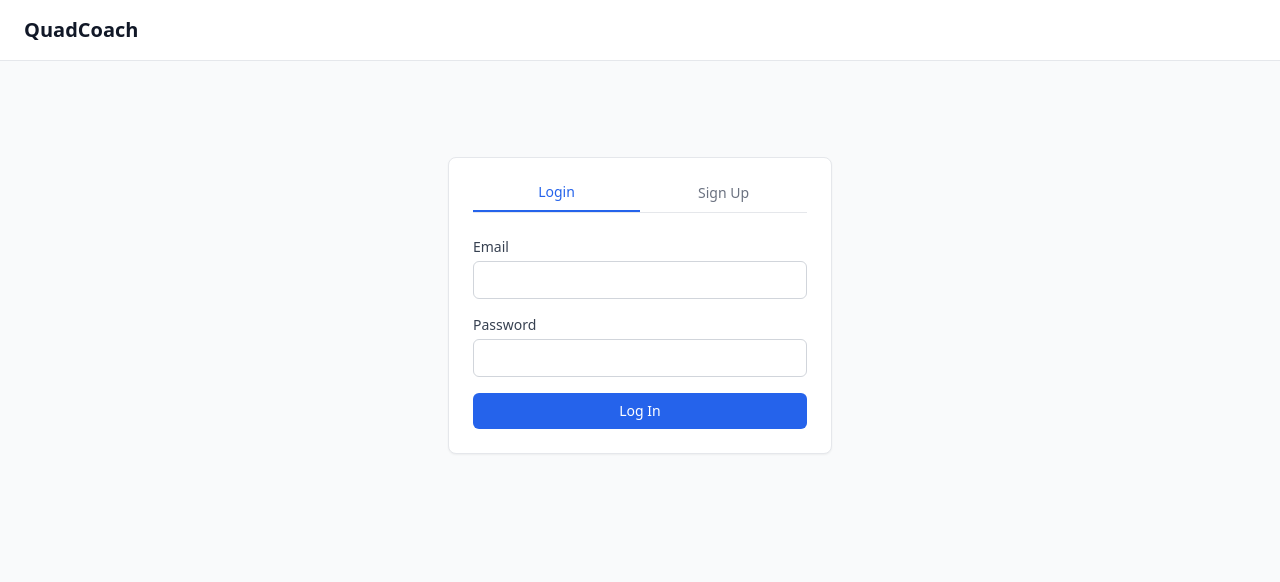
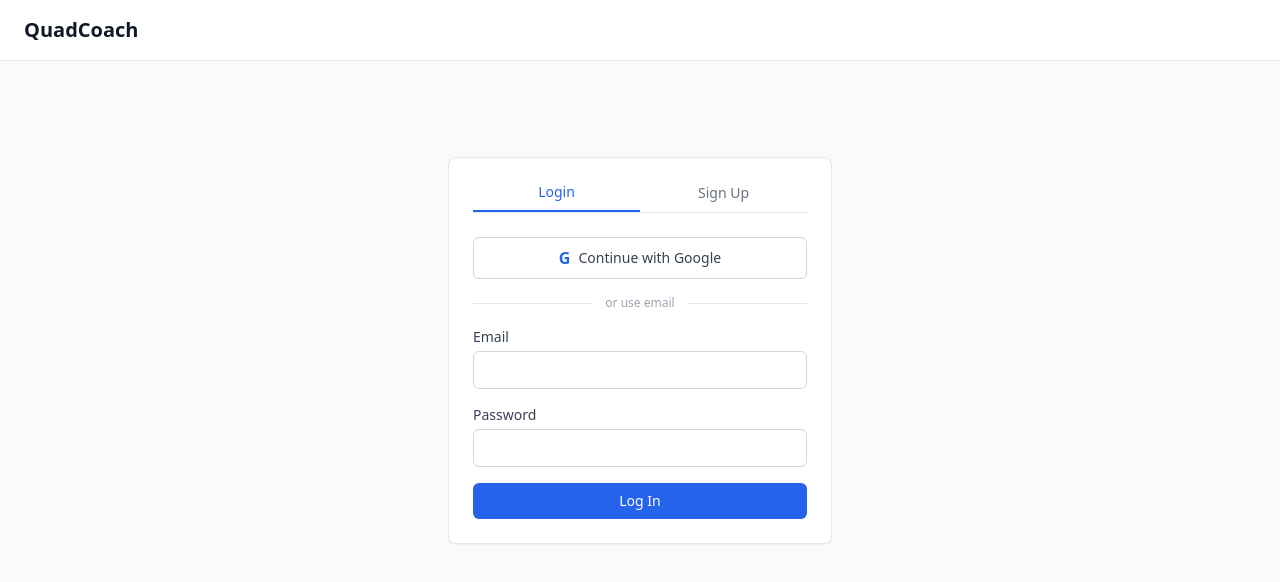
Before and after one commit to Noname397/QuadCoach, a React (Vite) app in the folder frontend/: page / in a window 1280 px wide. Shown: the top 582 px of the page. Built offline with nearby package versions, Linux system fonts and the light colour scheme; no server answers.

Commit message:
Add Supabase authentication integration and update environment variables

```diff
--- a/frontend/package.json
+++ b/frontend/package.json
@@ -9,6 +9,7 @@
     "preview": "vite preview"
   },
   "dependencies": {
+    "@supabase/supabase-js": "^2.115.0",
     "react": "^18.3.1",
     "react-dom": "^18.3.1"
   },
--- a/frontend/src/Auth.jsx
+++ b/frontend/src/Auth.jsx
@@ -1,18 +1,81 @@
-import { useState } from 'react'
+import { useEffect, useState } from "react";
+import { supabase } from "./supabaseClient";
 
 const API_URL = import.meta.env.VITE_API_URL || "http://localhost:5000";
 
 export default function Auth({ onLogin }) {
-  const [tab, setTab] = useState('login')
-  const [email, setEmail] = useState('')
-  const [password, setPassword] = useState('')
-  const [message, setMessage] = useState(null)
-  const [loading, setLoading] = useState(false)
+  const [tab, setTab] = useState("login");
+  const [email, setEmail] = useState("");
+  const [password, setPassword] = useState("");
+  const [message, setMessage] = useState(null);
+  const [loading, setLoading] = useState(false);
+
+  useEffect(() => {
+    if (!supabase) return undefined;
+
+    const loadOAuthSession = async () => {
+      const { data, error } = await supabase.auth.getSession();
+      if (error) {
+        setMessage({
+          type: "error",
+          text: `Google login failed: ${error.message}`,
+        });
+        return;
+      }
+
+      if (data.session?.user) {
+        onLogin({
+          ...data.session.user,
+          access_token: data.session.access_token,
+        });
+      }
+    };
+
+    loadOAuthSession();
+    const { data: subscription } = supabase.auth.onAuthStateChange(
+      (_event, session) => {
+        if (session?.user) {
+          onLogin({
+            ...session.user,
+            access_token: session.access_token,
+          });
+        }
+      },
+    );
+
+    return () => subscription.subscription.unsubscribe();
+  }, [onLogin]);
+
+  const handleGoogleLogin = async () => {
+    if (!supabase) {
+      setMessage({
+        type: "error",
+        text: "Google login is not configured. Add the Supabase Vite variables to frontend/.env.",
+      });
+      return;
+    }
+
+    setLoading(true);
+    setMessage(null);
+
+    const { error } = await supabase.auth.signInWithOAuth({
+      provider: "google",
+      options: { redirectTo: window.location.origin },
+    });
+
+    if (error) {
+      setMessage({
+        type: "error",
+        text: `Google login failed: ${error.message}`,
+      });
+      setLoading(false);
+    }
+  };
 
   const handleLogin = async (e) => {
-    e.preventDefault()
-    setLoading(true)
-    setMessage(null)
+    e.preventDefault();
+    setLoading(true);
+    setMessage(null);
 
     try {
       const response = await fetch(`${API_URL}/api/login`, {
@@ -33,18 +96,18 @@ export default function Auth({ onLogin }) {
       });
     } catch (error) {
       const message = /verify|confirmed|confirm/i.test(error.message)
-        ? 'Please verify your email before logging in. Check the email you used to sign up.'
+        ? "Please verify your email before logging in. Check the email you used to sign up."
         : `Login failed: ${error.message}`;
       setMessage({ type: "error", text: message });
     } finally {
       setLoading(false);
     }
-  }
+  };
 
   const handleSignUp = async (e) => {
-    e.preventDefault()
-    setLoading(true)
-    setMessage(null)
+    e.preventDefault();
+    setLoading(true);
+    setMessage(null);
 
     try {
       const response = await fetch(`${API_URL}/api/signup`, {
@@ -64,7 +127,7 @@ export default function Auth({ onLogin }) {
           type: "success",
           text: "Account created. Check your email to verify your account before logging in.",
         });
-        setTab('login');
+        setTab("login");
         return;
       }
 
@@ -84,44 +147,71 @@ export default function Auth({ onLogin }) {
     } finally {
       setLoading(false);
     }
-  }
+  };
 
   const messageStyles = {
-    error: 'text-red-600',
-    success: 'text-green-600',
-    warning: 'text-amber-600',
-  }
+    error: "text-red-600",
+    success: "text-green-600",
+    warning: "text-amber-600",
+  };
 
   return (
     <div className="mx-auto mt-16 w-full max-w-sm rounded-lg border border-gray-200 bg-white p-6 shadow-sm">
       <div className="mb-6 flex border-b border-gray-200">
         <button
           className={`flex-1 pb-2 text-sm font-medium ${
-            tab === 'login' ? 'border-b-2 border-blue-600 text-blue-600' : 'text-gray-500'
+            tab === "login"
+              ? "border-b-2 border-blue-600 text-blue-600"
+              : "text-gray-500"
           }`}
           onClick={() => {
-            setTab('login')
-            setMessage(null)
+            setTab("login");
+            setMessage(null);
           }}
         >
           Login
         </button>
         <button
           className={`flex-1 pb-2 text-sm font-medium ${
-            tab === 'signup' ? 'border-b-2 border-blue-600 text-blue-600' : 'text-gray-500'
+            tab === "signup"
+              ? "border-b-2 border-blue-600 text-blue-600"
+              : "text-gray-500"
           }`}
           onClick={() => {
-            setTab('signup')
-            setMessage(null)
+            setTab("signup");
+            setMessage(null);
           }}
         >
           Sign Up
         </button>
       </div>
 
-      <form className="space-y-4" onSubmit={tab === 'login' ? handleLogin : handleSignUp}>
+      <form
+        className="space-y-4"
+        onSubmit={tab === "login" ? handleLogin : handleSignUp}
+      >
+        {tab === "login" && (
+          <>
+            <button
+              type="button"
+              disabled={loading}
+              onClick={handleGoogleLogin}
+              className="flex w-full items-center justify-center gap-2 rounded-md border border-gray-300 bg-white px-3 py-2 text-sm font-medium text-gray-700 hover:bg-gray-50 disabled:opacity-50"
+            >
+              <span className="text-base font-bold text-blue-600">G</span>
+              Continue with Google
+            </button>
+            <div className="flex items-center gap-3 text-xs text-gray-400">
+              <span className="h-px flex-1 bg-gray-200" />
+              or use email
+              <span className="h-px flex-1 bg-gray-200" />
+            </div>
+          </>
+        )}
         <div>
-          <label className="mb-1 block text-sm font-medium text-gray-700">Email</label>
+          <label className="mb-1 block text-sm font-medium text-gray-700">
+            Email
+          </label>
           <input
             type="email"
             required
@@ -131,7 +221,9 @@ export default function Auth({ onLogin }) {
           />
         </div>
         <div>
-          <label className="mb-1 block text-sm font-medium text-gray-700">Password</label>
+          <label className="mb-1 block text-sm font-medium text-gray-700">
+            Password
+          </label>
           <input
             type="password"
             required
@@ -141,16 +233,20 @@ export default function Auth({ onLogin }) {
           />
         </div>
 
-        {message && <p className={`text-sm ${messageStyles[message.type]}`}>{message.text}</p>}
+        {message && (
+          <p className={`text-sm ${messageStyles[message.type]}`}>
+            {message.text}
+          </p>
+        )}
 
         <button
           type="submit"
           disabled={loading}
           className="w-full rounded-md bg-blue-600 px-3 py-2 text-sm font-medium text-white hover:bg-blue-700 disabled:opacity-50"
         >
-          {loading ? 'Please wait…' : tab === 'login' ? 'Log In' : 'Sign Up'}
+          {loading ? "Please wait…" : tab === "login" ? "Log In" : "Sign Up"}
         </button>
       </form>
     </div>
-  )
+  );
 }
--- a/frontend/src/supabaseClient.js
+++ b/frontend/src/supabaseClient.js
@@ -1,6 +1,14 @@
+import { createClient } from "@supabase/supabase-js";
+
 const API_URL = import.meta.env.VITE_API_URL || "http://localhost:5000";
+const SUPABASE_URL = import.meta.env.VITE_SUPABASE_URL;
+const SUPABASE_ANON_KEY = import.meta.env.VITE_SUPABASE_ANON_KEY;
 
 export const apiBaseUrl = API_URL;
+export const supabase =
+  SUPABASE_URL && SUPABASE_ANON_KEY
+    ? createClient(SUPABASE_URL, SUPABASE_ANON_KEY)
+    : null;
 
 export function getAuthHeaders(token) {
   return token ? { Authorization: `Bearer ${token}` } : {};
```
Also changed, not shown: 2 other files (tests, documents, lock files or other folders).
